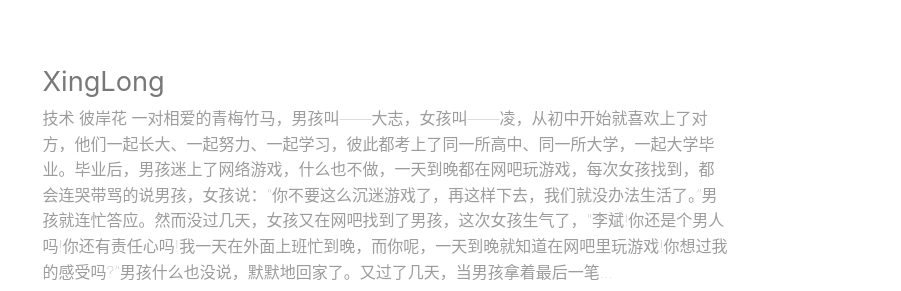
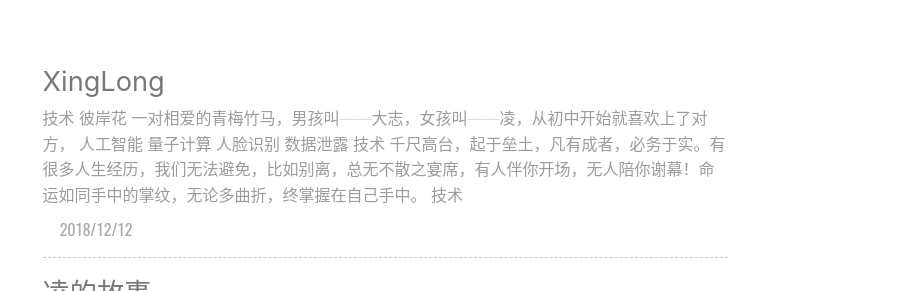
Before and after one commit to xl9/xl9.github.io, a plain HTML site: page index.html in a window 1280 px wide. Shown: the part 402-693 px from the top of the page, 379-1280 px from the left. Drawn offline with nearby package versions, Linux system fonts and the light colour scheme; some packages are replaced by stand-ins of ours; a script that the page names is missing; a web font is replaced by a local one.

Commit message:
Site updated: 2018-12-21 10:39:47

```diff
--- a/index.html
+++ b/index.html
@@ -367,7 +367,19 @@ height:50vh;
             技术
 彼岸花
 
-一对相爱的青梅竹马，男孩叫——大志，女孩叫——凌，从初中开始就喜欢上了对方，他们一起长大、一起努力、一起学习，彼此都考上了同一所高中、同一所大学，一起大学毕业。毕业后，男孩迷上了网络游戏，什么也不做，一天到晚都在网吧玩游戏，每次女孩找到，都会连哭带骂的说男孩，女孩说：“你不要这么沉迷游戏了，再这样下去，我们就没办法生活了。”男孩就连忙答应。然而没过几天，女孩又在网吧找到了男孩，这次女孩生气了，“李斌!你还是个男人吗!你还有责任心吗!我一天在外面上班忙到晚，而你呢，一天到晚就知道在网吧里玩游戏!你想过我的感受吗?”男孩什么也没说，默默地回家了。又过了几天，当男孩拿着最后一笔...
+一对相爱的青梅竹马，男孩叫——大志，女孩叫——凌，从初中开始就喜欢上了对方，
+
+人工智能
+量子计算
+
+
+人脸识别
+数据泄露
+
+
+技术
+千尺高台，起于垒土，凡有成者，必务于实。有很多人生经历，我们无法避免，比如别离，总无不散之宴席，有人伴你开场，无人陪你谢幕！命运如同手中的掌纹，无论多曲折，终掌握在自己手中。
+技术
         </div>
         <div class="abstract-post-meta">
             <!-- date  -->
```
Also changed, not shown: 2018/12/12/firstblog/index.html (+3 -3 lines), archives/2018/12/index.html (+13 -1 lines), archives/2018/index.html (+13 -1 lines), archives/index.html (+13 -1 lines).
